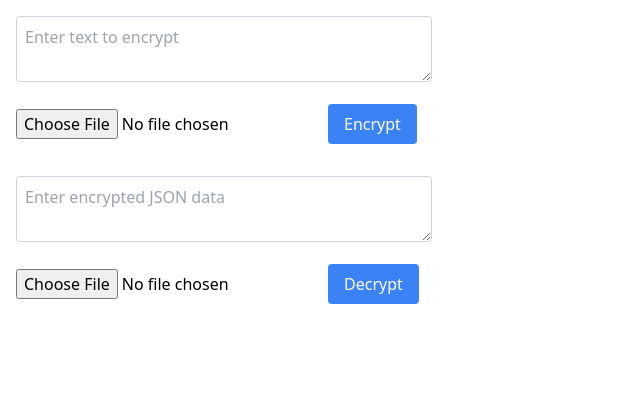
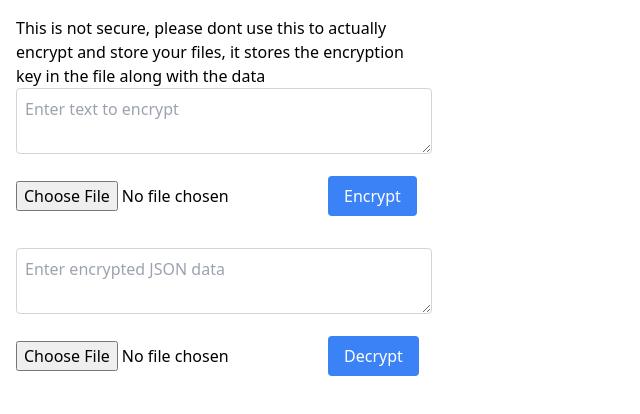
Before and after one commit to pvwnthem/encryption-site, a Next.js app: page / in a window 1280 px wide. Shown: the top 414 px of the page, without its empty margins (0-640 px from the left). Built offline with nearby package versions, Linux system fonts and the light colour scheme.

Commit message:
add disclaimer

```diff
--- a/src/components/EncryptForm.tsx
+++ b/src/components/EncryptForm.tsx
@@ -66,6 +66,7 @@ const EncryptForm = () => {
 
   return (
     <div className="max-w-md mx-left p-4">
+      <h1>This is not secure, please dont use this to actually encrypt and store your files, it stores the encryption key in the file along with the data</h1>
       <textarea
         className="w-full p-2 mb-4 border border-gray-300 rounded"
         placeholder="Enter text to encrypt"
```
